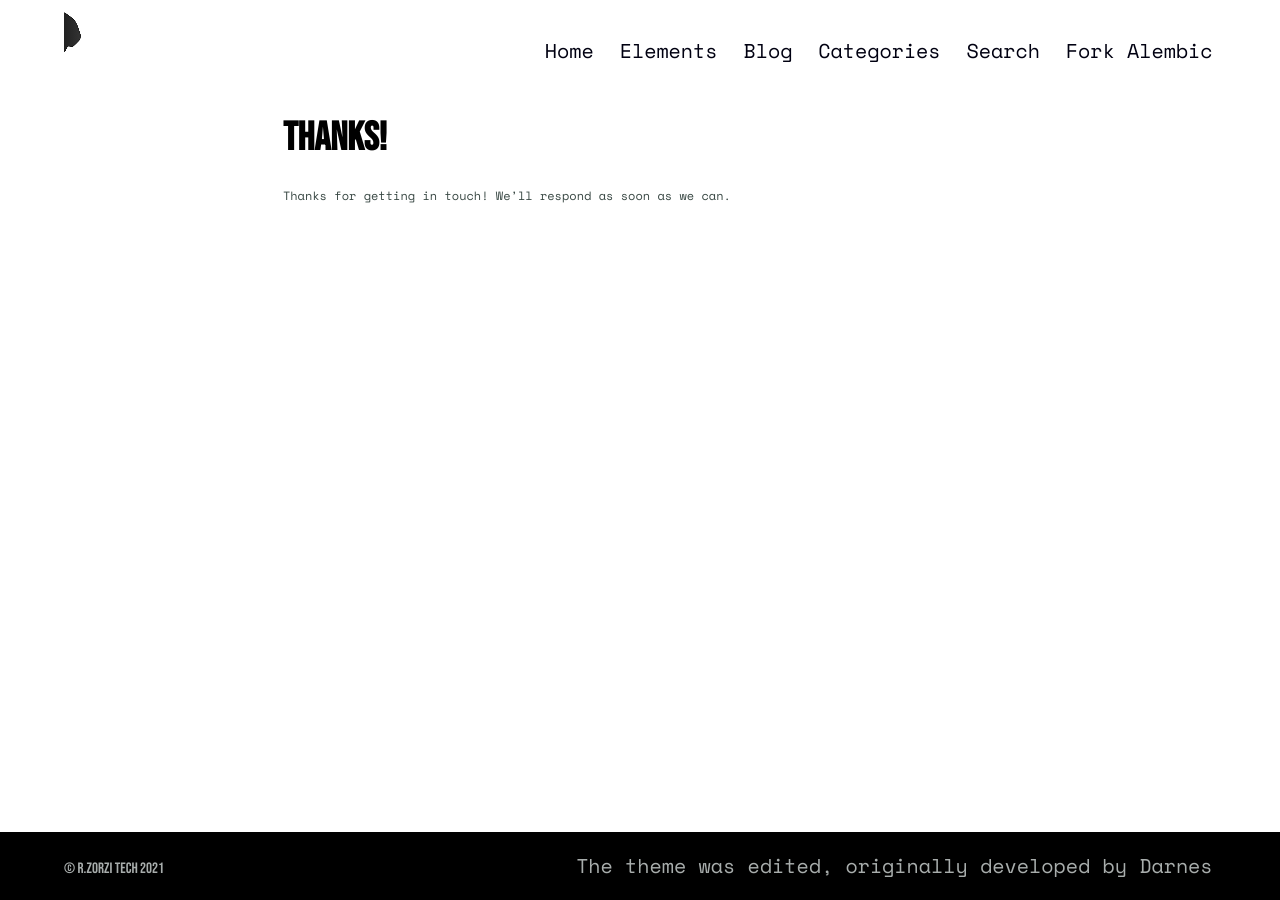
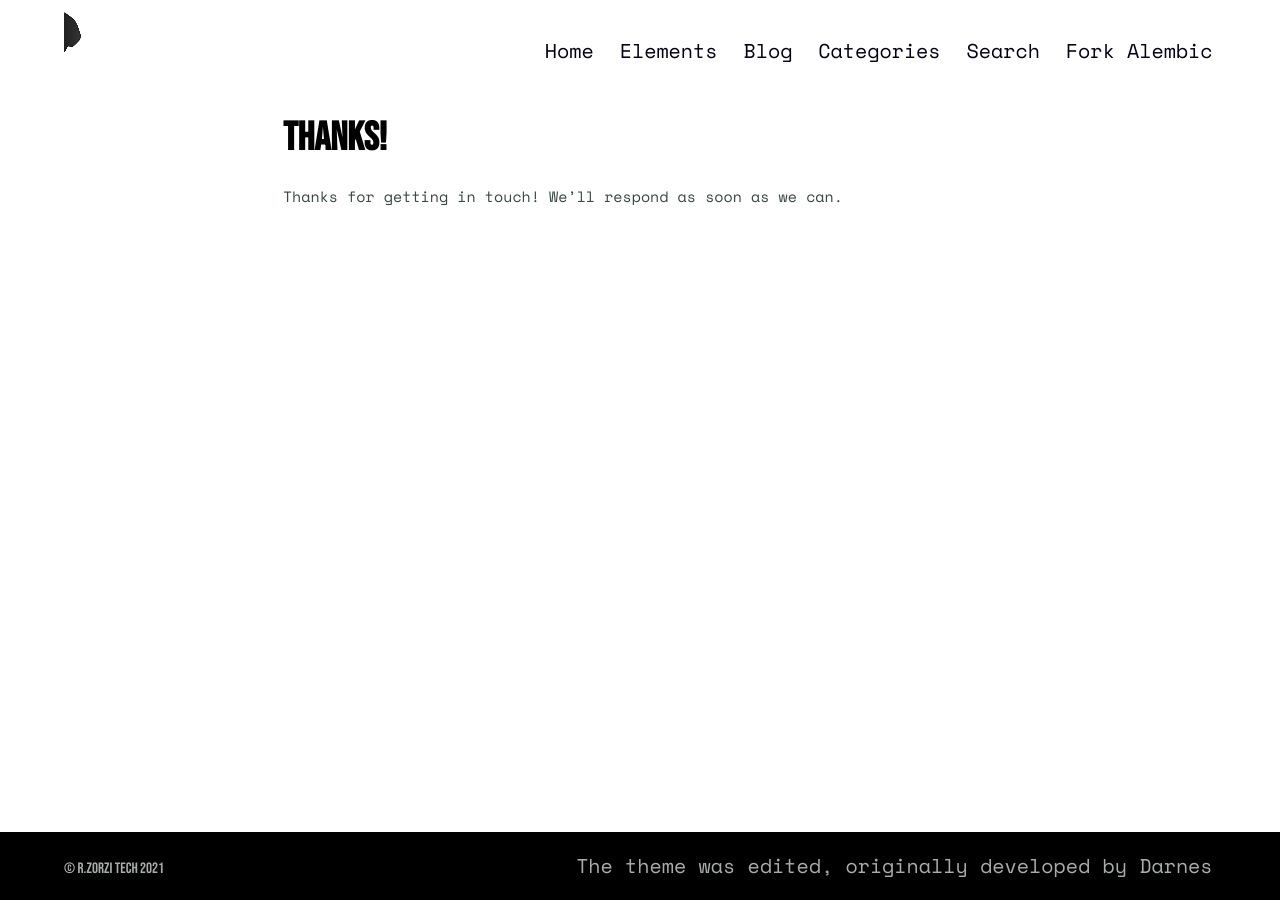
Before and after one commit to rzdev97/rzdev97.github.io, a Jekyll site: the page built from thanks.md, in a window 1280 px wide. Built offline with Jekyll 4.4.1, drawn with Linux system fonts in a browser that asks for light colours.

Commit message:
Update _typography.scss

```diff
--- a/_sass/sassline-base/_typography.scss
+++ b/_sass/sassline-base/_typography.scss
@@ -53,7 +53,7 @@ a {
   // Paragraphs. OpenType ligatures and oldstyle figures enabled if available.
   p {
     @include baseline($fontsize: zeta, $font: $bodytype, $lineheight: 2, $below: 2, $breakpoint: all);
-    font-size: 12px;
+    font-size: 15px;
     font-feature-settings: 'kern', 'onum', 'liga';
   }
 
@@ -112,6 +112,7 @@ a {
         padding-top: 1rem;
         margin-bottom: 1rem;
         margin-left: 2rem;
+        font-size:15px;
       }
     }
   }
```
